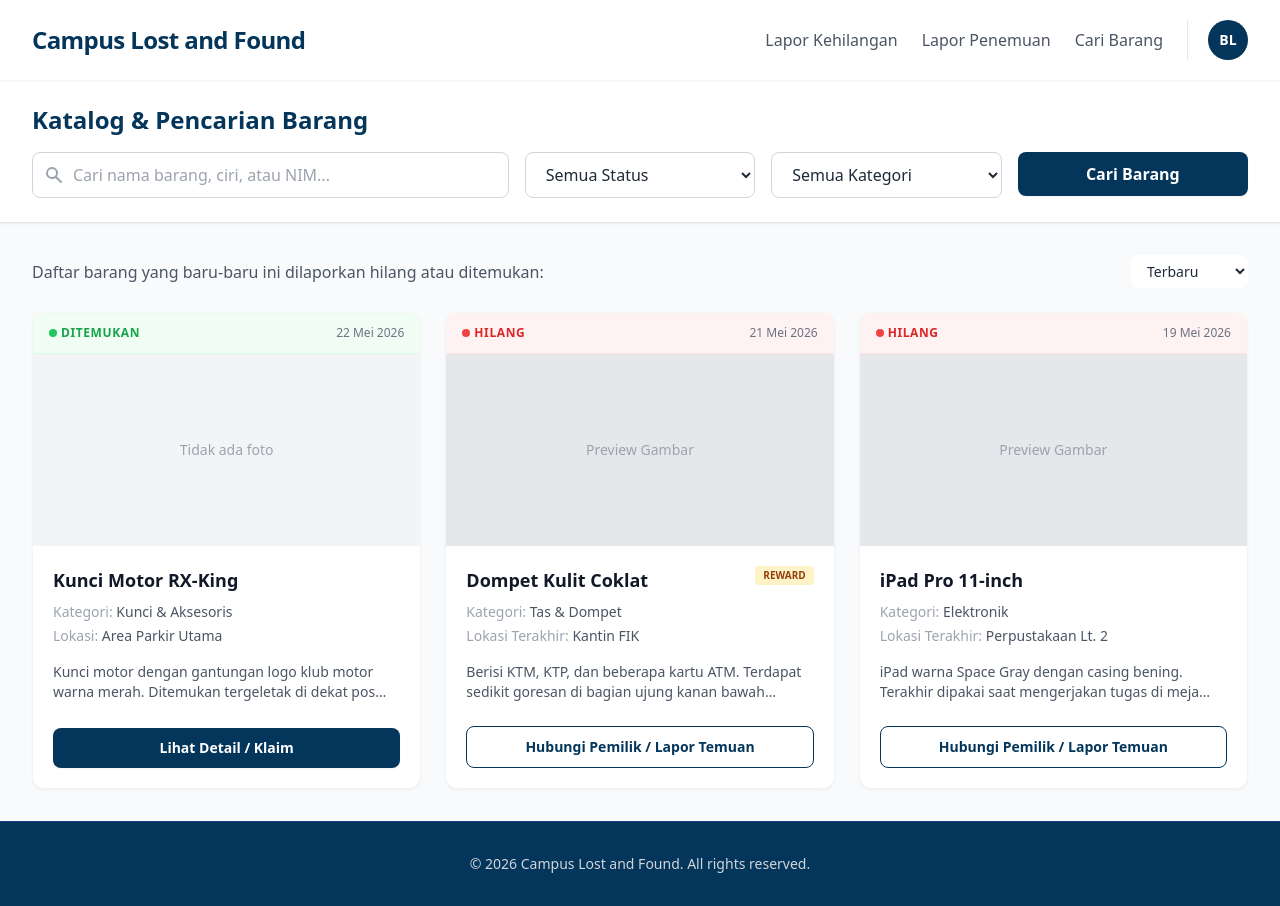
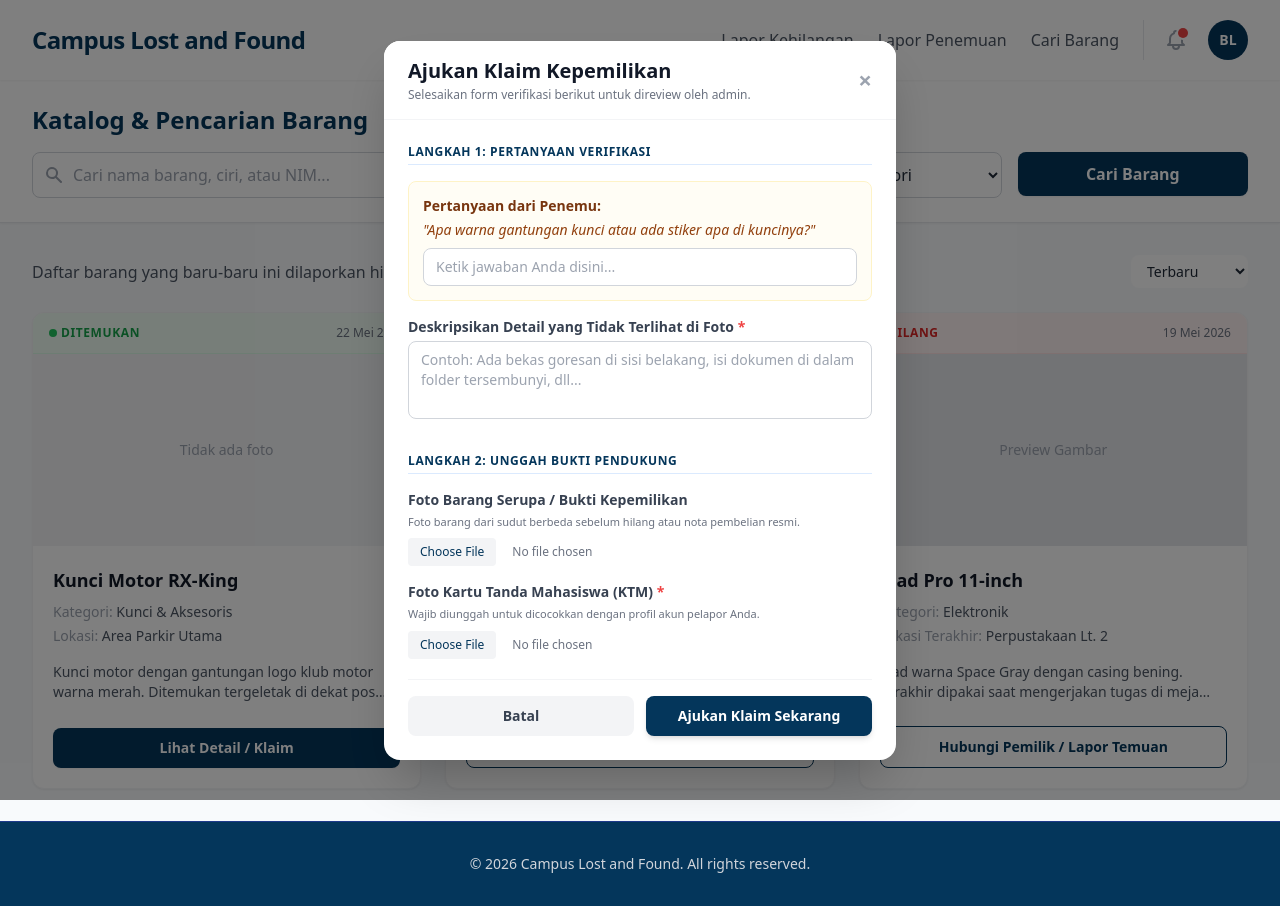
Before and after one commit to zainal31/lost_and_found_project, a React (Vite) app: page / in a window 1280 px wide. Built offline with nearby package versions, Linux system fonts and the light colour scheme.

Commit message:
penambahan component klaim & notifikasi

```diff
--- a/src/components/Header.jsx
+++ b/src/components/Header.jsx
@@ -24,6 +24,30 @@ export default function Header({ isLoggedIn }) {
 
 				{isLoggedIn && (
 					<div className="flex items-center space-x-5 border-l border-gray-200 pl-5">
+						<button className="text-gray-400 hover:text-kampus-blue transition-colors relative group">
+							<svg xmlns="http://www.w3.org/2000/svg" className="h-6 w-6" fill="none" viewBox="0 0 24 24" stroke="currentColor">
+								<path
+									strokeLinecap="round"
+									strokeLinejoin="round"
+									strokeWidth="2"
+									d="M15 17h5l-1.405-1.405A2.032 2.032 0 0118 14.158V11a6.002 6.002 0 00-4-5.659V5a2 2 0 10-4 0v.341C7.67 6.165 6 8.388 6 11v3.159c0 .538-.214 1.055-.595 1.436L4 17h5m6 0v1a3 3 0 11-6 0v-1m6 0H9"
+								/>
+							</svg>
+							<span className="absolute top-0 right-0 block h-2.5 w-2.5 rounded-full bg-red-500 ring-2 ring-white"></span>
+							<div className="absolute right-0 top-8 w-80 bg-white rounded-xl shadow-xl border border-gray-100 z-50 overflow-hidden text-left hidden">
+								<header className="px-4 py-3 bg-gray-50 border-b border-gray-100 flex justify-between items-center">
+									<span className="font-bold text-sm text-gray-900">Notifikasi</span>
+									<span className="text-xs text-kampus-blue hover:underline font-semibold cursor-pointer">Tandai semua dibaca</span>
+								</header>
+								<div className="divide-y divide-gray-100 max-h-80 overflow-y-auto font-normal normal-case">
+									<div className="p-4 bg-amber-50/60 hover:bg-amber-50 transition-colors cursor-pointer">
+										<p className="text-xs font-semibold text-amber-800 flex items-center gap-1 mb-1">Kemungkinan Cocok (Auto-Match)</p>
+										<p className="text-xs text-gray-700">Sistem mendeteksi kecocokan antara laporan Dompet Kulit Anda dengan laporan penemu!</p>
+										<time className="text-[10px] text-gray-400 mt-1 block">5 menit yang lalu</time>
+									</div>
+								</div>
+							</div>
+						</button>
 						<a
 							href="#"
 							className="w-10 h-10 rounded-full bg-kampus-blue text-white flex items-center justify-center font-bold text-sm border-2 border-transparent hover:border-kampus-gold hover:shadow-md transition-all"
--- /dev/null
+++ b/src/components/ModalKlaim.jsx
@@ -0,0 +1,79 @@
+export default function ModalKlaim() {
+	return (
+		<div className="fixed inset-0 bg-black/50 items-center justify-center z-50 p-4 flex">
+			<div className="bg-white rounded-2xl max-w-lg w-full shadow-2xl max-h-[90vh] overflow-y-auto flex flex-col">
+				<header className="px-6 py-4 border-b border-gray-100 flex justify-between items-center sticky top-0 bg-white z-10">
+					<div>
+						<h3 className="font-bold text-gray-900 text-xl">Ajukan Klaim Kepemilikan</h3>
+						<p className="text-xs text-gray-500 mt-0.5">Selesaikan form verifikasi berikut untuk direview oleh admin.</p>
+					</div>
+					<button className="text-gray-400 hover:text-gray-600 font-bold text-2xl outline-none">&times;</button>
+				</header>
+
+				<form className="p-6 space-y-5 flex-grow overflow-y-auto" action="#" method="POST" encType="multipart/form-data">
+					<div className="space-y-4">
+						<h4 className="text-xs font-bold text-kampus-blue uppercase tracking-wider border-b border-blue-100 pb-1">Langkah 1: Pertanyaan Verifikasi </h4>
+						<div className="bg-amber-50/50 p-3.5 rounded-lg border border-amber-100">
+							<label htmlFor="jawaban_verifikasi" className="block text-sm font-semibold text-amber-900 mb-1">
+								Pertanyaan dari Penemu:{" "}
+							</label>
+							<p className="text-sm text-amber-800 italic mb-2">"Apa warna gantungan kunci atau ada stiker apa di kuncinya?" </p>
+							<input
+								id="jawaban_verifikasi"
+								name="jawaban_verifikasi"
+								type="text"
+								required
+								className="w-full px-3 py-2 bg-white rounded-lg border border-gray-300 text-sm focus:ring-2 focus:ring-kampus-blue outline-none"
+								placeholder="Ketik jawaban Anda disini... "
+							/>
+						</div>
+						<div>
+							<label htmlFor="deskripsi_rahasia" className="block text-sm font-semibold text-gray-700 mb-1">
+								Deskripsikan Detail yang Tidak Terlihat di Foto <span className="text-red-500">*</span>
+							</label>
+							<textarea
+								id="deskripsi_rahasia"
+								name="deskripsi_rahasia"
+								rows="3"
+								required
+								className="w-full px-3 py-2 rounded-lg border border-gray-300 text-sm focus:ring-2 focus:ring-kampus-blue outline-none resize-none"
+								placeholder="Contoh: Ada bekas goresan di sisi belakang, isi dokumen di dalam folder tersembunyi, dll... "></textarea>
+						</div>
+					</div>
+					<div className="space-y-4 pt-2">
+						<h4 className="text-xs font-bold text-kampus-blue uppercase tracking-wider border-b border-blue-100 pb-1">Langkah 2: Unggah Bukti Pendukung </h4>
+						<div>
+							<label className="block text-sm font-semibold text-gray-700 mb-1">Foto Barang Serupa / Bukti Kepemilikan</label>
+							<p className="text-[11px] text-gray-500 mb-2">Foto barang dari sudut berbeda sebelum hilang atau nota pembelian resmi.</p>
+							<input
+								type="file"
+								accept="image/*"
+								className="w-full text-xs text-gray-500 file:mr-4 file:py-1.5 file:px-3 file:rounded file:border-0 file:bg-gray-100 file:text-kampus-blue hover:file:bg-gray-200"
+							/>
+						</div>
+						<div>
+							<label className="block text-sm font-semibold text-gray-700 mb-1">
+								Foto Kartu Tanda Mahasiswa (KTM) <span className="text-red-500">*</span>
+							</label>
+							<p className="text-[11px] text-gray-500 mb-2">Wajib diunggah untuk dicocokkan dengan profil akun pelapor Anda.</p>
+							<input
+								type="file"
+								accept="image/*"
+								required
+								className="w-full text-xs text-gray-500 file:mr-4 file:py-1.5 file:px-3 file:rounded file:border-0 file:bg-gray-100 file:text-kampus-blue hover:file:bg-gray-200"
+							/>
+						</div>
+					</div>
+					<div className="pt-4 border-t border-gray-100 flex gap-3 sticky bottom-0 bg-white">
+						<button type="button" className="flex-1 bg-gray-100 text-gray-700 font-bold py-2.5 px-4 rounded-lg hover:bg-gray-200 transition-colors text-sm">
+							Batal
+						</button>
+						<button type="submit" className="flex-1 bg-kampus-blue text-white font-bold py-2.5 px-4 rounded-lg hover:bg-blue-900 transition-colors text-sm shadow-md">
+							Ajukan Klaim Sekarang
+						</button>
+					</div>
+				</form>
+			</div>
+		</div>
+	);
+}
--- a/src/pages/KatalogBarang.jsx
+++ b/src/pages/KatalogBarang.jsx
@@ -1,4 +1,5 @@
 import Layout from "../components/Layout";
+import ModalKlaim from "../components/ModalKlaim";
 
 export default function KatalogBarang() {
 	return (
@@ -161,6 +162,7 @@ export default function KatalogBarang() {
 					</article>
 				</div>
 			</section>
+			<ModalKlaim />
 		</Layout>
 	);
 }
```
